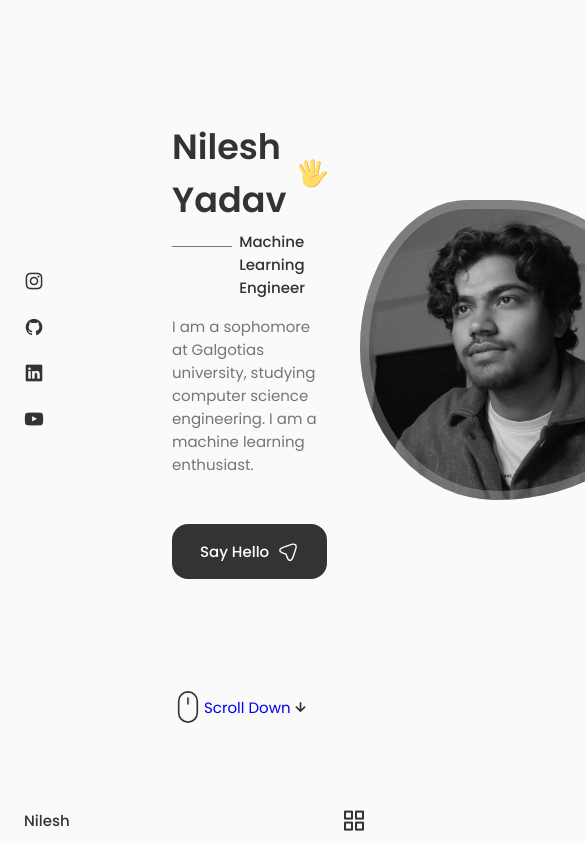
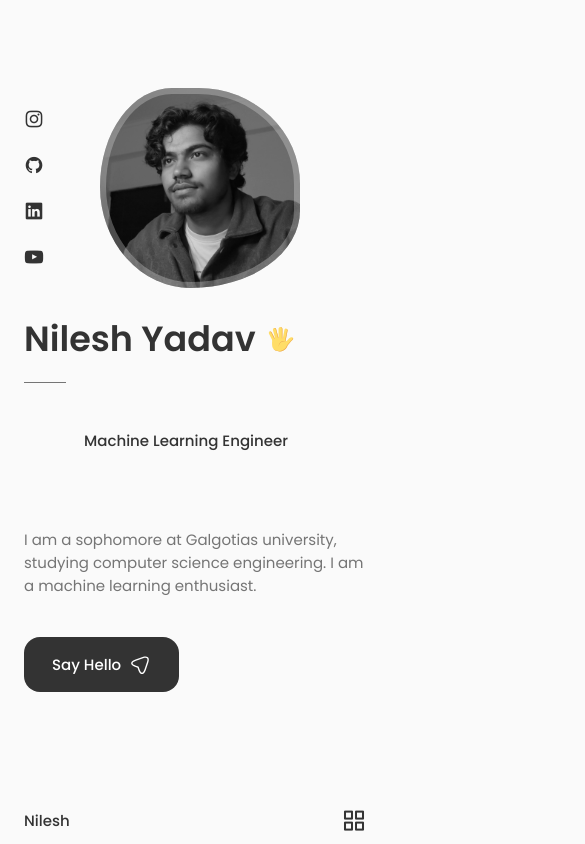
Before and after one commit to nileshyadavme/Portfolio, a React (Create React App) app: page / in a window 390 px wide. Shown: the top 844 px of the page, 585 px wide, since content can reach past the window. Built offline with nearby package versions, Linux system fonts and the light colour scheme.

Commit message:
Responsive added

```diff
--- a/src/components/Home/Home.css
+++ b/src/components/Home/Home.css
@@ -145,3 +145,110 @@
     font-size: 1.25rem;
     color: var(--title-color);
 }
+
+
+/*=============== BREAKPOINTS ===============*/
+/* For large devices */
+@media screen and (max-width: 992px) {
+    .home__content
+    {
+        grid-template-columns: 100px repeat(2,1fr);
+        color: 1.25rem;
+    }
+
+    .home__hand
+    {
+        width: 26px;
+        height: 26px;
+    }
+    .home__subtitle
+    {
+        padding: 3.75rem;
+        margin-bottom: var(--mb-1);
+    }
+    .home__subtitle::before
+    {
+        width: 42px;
+        top: 0.8rem;
+    }
+
+    .home__description
+    {
+        max-width: initial;
+        margin-bottom: var(--mb-2-5);
+    }
+
+    .home__img
+    {
+        width: 250px;
+        height: 250px;
+        box-shadow: inset 0 0 0 8px rgb(225 225 225 /30%);
+    }
+
+    .home__scroll
+    {
+        margin-left: 7.5rem;
+    }
+  }
+
+  /* For medium devices */
+  @media screen and (max-width: 768px) {
+    .home__content
+    {
+        grid-template-columns: 0.5fr 3fr;
+        padding-top: 3.5rem;
+    }
+
+    .home__img{
+        order: initial;
+        justify-self: initial;
+    }
+
+    .home__data
+    {
+        grid-column: 1/3;
+    }
+
+    .home__img
+    {
+        box-shadow: inset 0 0 0 6px rgb(255 255 255 / 30%);
+        width: 200px;
+        height: 200px;
+    }
+
+    .home__scroll
+    {
+        display: None;
+    }
+  }
+
+  @media screen and (max-width: 576px) {
+
+
+  }
+
+  /* For small devices */
+  @media screen and (max-width: 350px) {
+    .home__title
+    {
+        margin-bottom: 0px;
+    }
+    .home__subtitle
+    {
+        font-size: 14px;
+        padding: 0px;
+        padding-left: 45px;
+    }
+    .home__img
+    {
+        width: 180px;
+        height: 180px;
+    }
+
+    .home__hand
+    {
+        width: 22px;
+        height: 22px;
+    }
+
+  }
```
